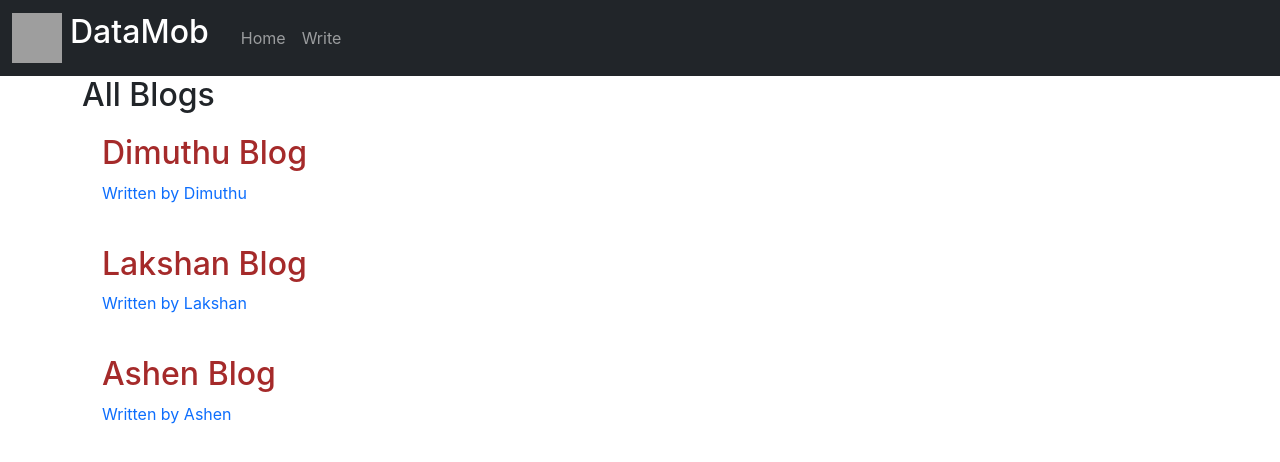
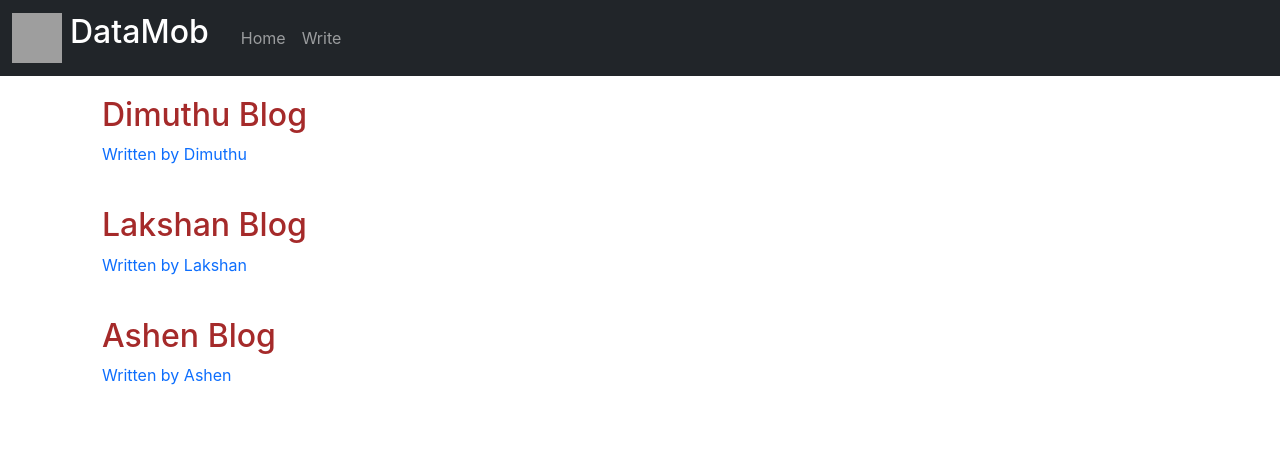
Before and after one commit to Dimuthu-10/blog-site, a React (Create React App) app: page / in a window 1280 px wide. Shown: the top 462 px of the page. Built offline with nearby package versions, Linux system fonts and the light colour scheme; data requests are answered from the project's data file; grey boxes are pictures that could not be loaded.

Commit message:
add data read

```diff
--- a/src/Components/home.jsx
+++ b/src/Components/home.jsx
@@ -10,7 +10,7 @@ const Home = () => {
         <div className="container">
             { error && <div>{error}</div> }
             { pending && <div>Loading...</div> }
-            {data && <BlogItems blog={ data } title='All Blogs'  />}
+            {data && <BlogItems blog={ data }  />}
         </div>
      );
 }
```
